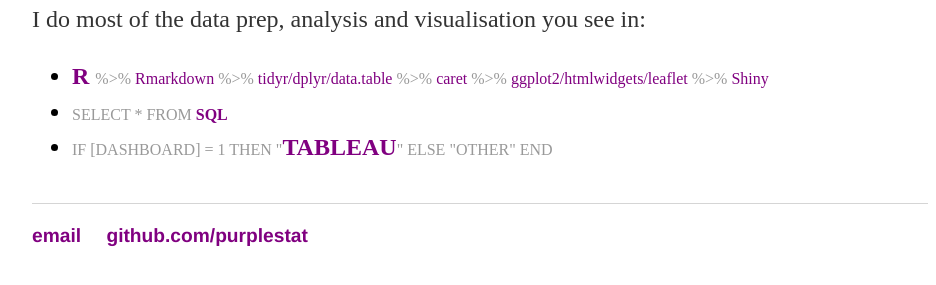
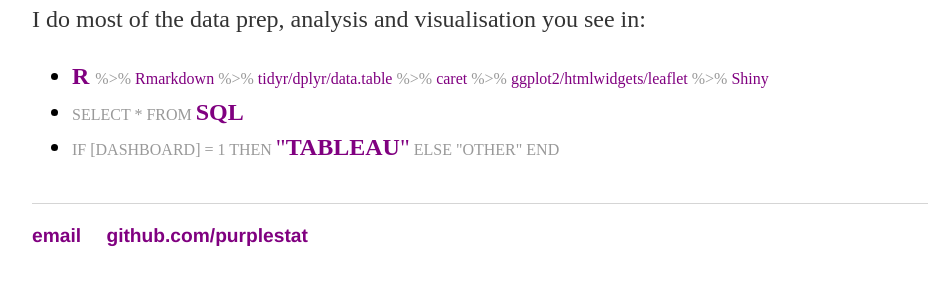
Before and after one commit to purplestat/purplestat.github.io, a Jekyll site: the page built from about/index.html, in a window 1280 px wide. Shown: the part 300-585 px from the top of the page, without its empty margins (160-1096 px from the left). Built offline with Jekyll 4.4.1, drawn with Linux system fonts in a browser that asks for light colours.

Commit message:
Update index.html

```diff
--- a/about/index.html
+++ b/about/index.html
@@ -9,8 +9,8 @@
 				I do most of the data prep, analysis and visualisation you see in:
 				<ul><FONT COLOR="black", size="5">
 				<li><span><FONT COLOR="purple", size="5"><b>R</b> <FONT COLOR="#999", size="3">%>% <FONT COLOR="purple">Rmarkdown <FONT COLOR="#999", size="3">%>% <FONT COLOR="purple">tidyr/dplyr/data.table <FONT COLOR="#999", size="3">%>% <FONT COLOR="purple">caret <FONT COLOR="#999", size="3">%>% <FONT COLOR="purple">ggplot2/htmlwidgets/leaflet <FONT COLOR="#999", size="3">%>% <FONT COLOR="purple">Shiny</span></li><FONT COLOR="black", size="5">
-				<li><span><FONT COLOR="#999", size="3"> SELECT * FROM <FONT COLOR="purple"> <b>SQL</b></span></li><FONT COLOR="black", size="5">
-			        <li><span><FONT COLOR="#999", size="3"> IF [DASHBOARD] = 1 THEN "<FONT COLOR="purple", size="5"><b>TABLEAU</b><FONT COLOR="#999", size="3">" ELSE "OTHER" END</span></li><FONT COLOR="black", size="5">
+				<li><span><FONT COLOR="#999", size="3"> SELECT * FROM <FONT COLOR="purple"> <FONT COLOR="purple", size="5"><b>SQL</b></span></li><FONT COLOR="black", size="5">
+			        <li><span><FONT COLOR="#999", size="3"> IF [DASHBOARD] = 1 THEN <FONT COLOR="purple", size="5">"<b>TABLEAU</b>"<FONT COLOR="#999", size="3"> ELSE "OTHER" END</span></li><FONT COLOR="black", size="5">
 						</ul>
 
 
```
